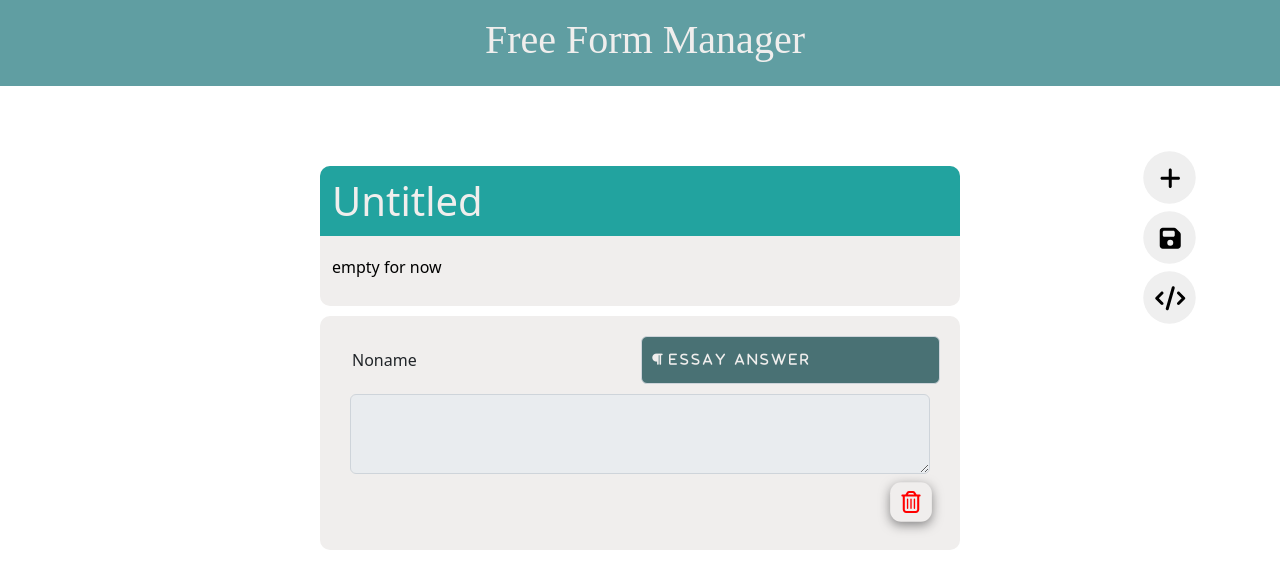
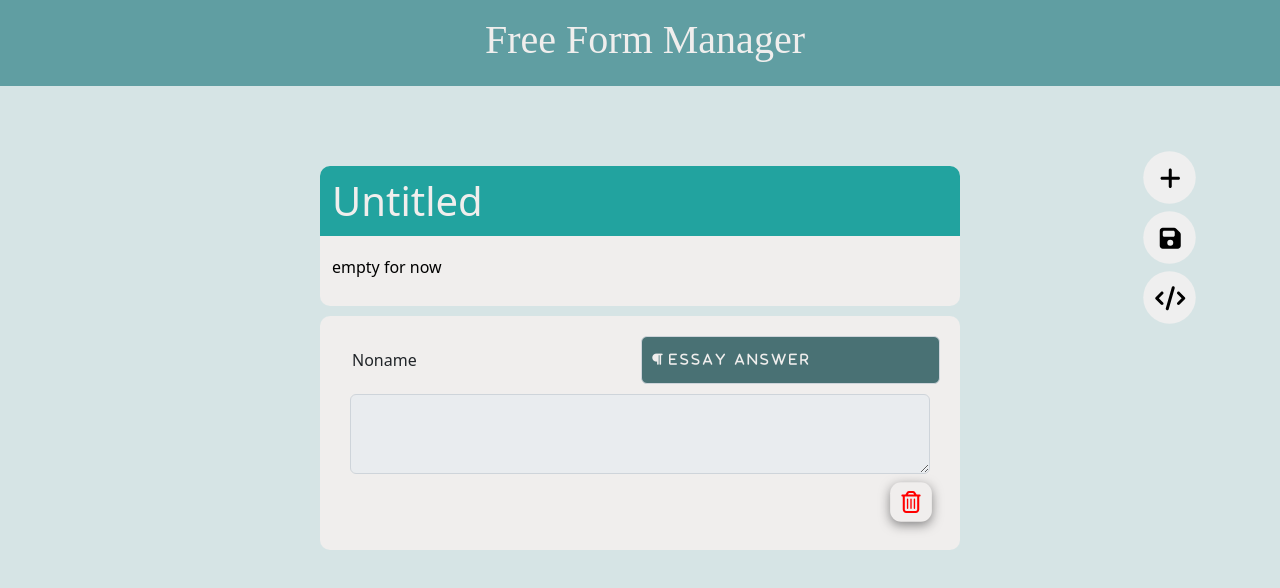
Before and after one commit to Ofahmy143/Free-Form-Manager, a React (Vite) app in the folder form/: page / in a window 1280 px wide. Shown: the top 588 px of the page. Built offline with nearby package versions, Linux system fonts and the light colour scheme.

Commit message:
Feat: Change bg color

```diff
--- a/form/src/index.css
+++ b/form/src/index.css
@@ -67,3 +67,7 @@ button:focus-visible {
     background-color: #f9f9f9;
   }
 } */
+
+html,body{
+  background-color: #D6E4E5;
+}
```
